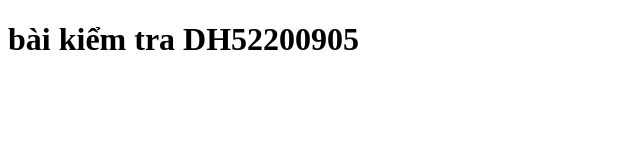
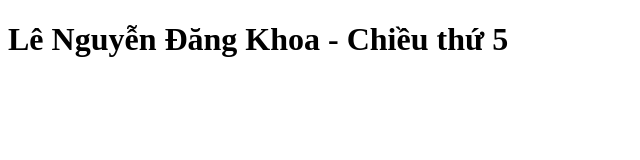
Before and after one commit to FoeniX-WD/MNM-On, a plain HTML site: page index.html in a window 1280 px wide. Shown: the whole page, without its empty margins (0-640 px from the left). Drawn offline with Linux system fonts and the light colour scheme.

Commit message:
Push thanh cong

```diff
--- a/index.html
+++ b/index.html
@@ -4,6 +4,6 @@
     <title>Bai tap MNM On</title>
 </head>
 <body>
-<h1> bài kiểm tra DH52200905 </h1>
+<h1> Lê Nguyễn Đăng Khoa - Chiều thứ  5</h1>
 </body>
 </html>
```
